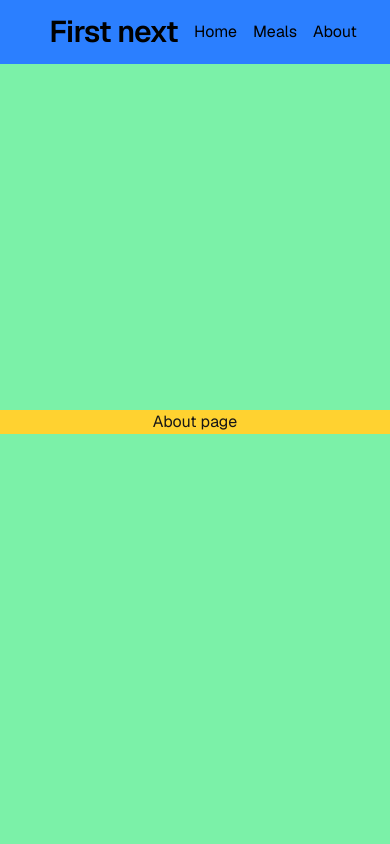
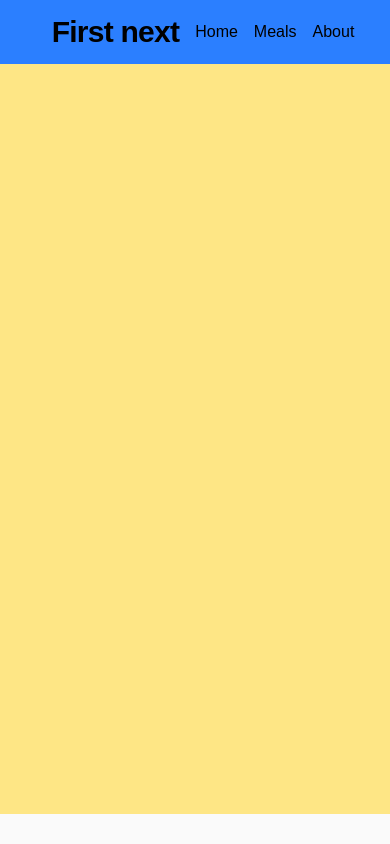
Before and after one commit to ChenPeleg/first-next, a Next.js app: page /meals in a window 390 px wide. Built offline with nearby package versions, Linux system fonts and the light colour scheme.

Commit message:
feat: update layout components for improved responsiveness and structure

```diff
--- a/app/(main)/layout.tsx
+++ b/app/(main)/layout.tsx
@@ -9,9 +9,9 @@ export default function PostsLayout({
     children: React.ReactNode;
 }>) {
 
-    return (<MainContainer header={<h1 className="max-w-xs text-black dark:text-zinc-50">
+    return (<MainContainer header={<h1 className="max-w-xs text-black dark:text-zinc-50 h-full flex-1">
         <Navbar/>
-    </h1>}>
+        </h1>}>
 
         {children}
 
--- a/app/(main)/meals/page.tsx
+++ b/app/(main)/meals/page.tsx
@@ -1,5 +1,5 @@
 export default async function  MealsPage (props :  Record<string, any>) {
     const params =  await props.params;
-    console.log('About Page',params);
-    return <h1> About page </h1>
+
+    return <div className={'bg-amber-200 w-full h-full'}><h1> Meals page</h1></div>
 }
--- a/containers/MainContainer.tsx
+++ b/containers/MainContainer.tsx
@@ -4,12 +4,12 @@ import React from 'react';
 export const MainContainer = ({ children ,header }:
                               { children: React.ReactNode , header :React.ReactNode }) => {
     return (
-        <div className="flex min-h-screen items-center justify-center bg-zinc-50 font-sans dark:bg-black">
+        <div className="flex min-h-screen   bg-zinc-50  ">
             {header}
             <main
-                className="flex min-h-screen w-full h-full flex-row items-center justify-center bg-green-300 gap-10 py-10     dark:bg-black sm:items-start">
+                className= "  flex h-screen w-full dark:bg-black ">
 
-                <section className="flex  max-w-3xl w-full h-full bg-amber-300 flex-col items-center gap-6 text-center sm:items-start sm:text-left">
+                <section className=" w-full h-11/12 mt-10 ">
                     {children}
                 </section>
             </main>
```
